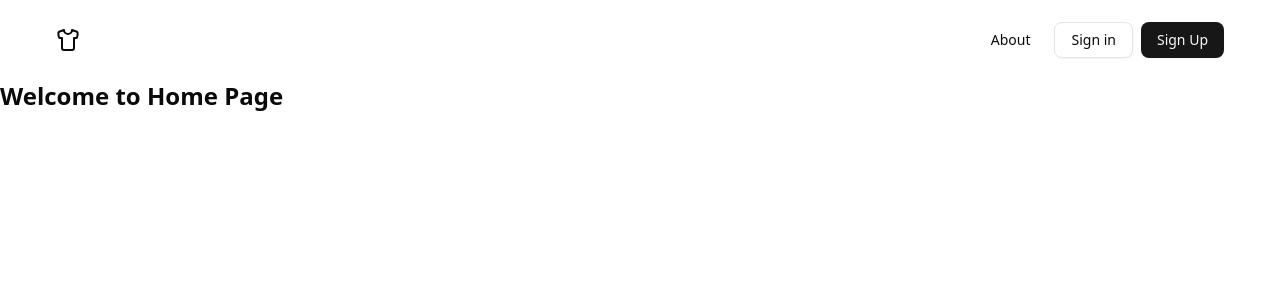
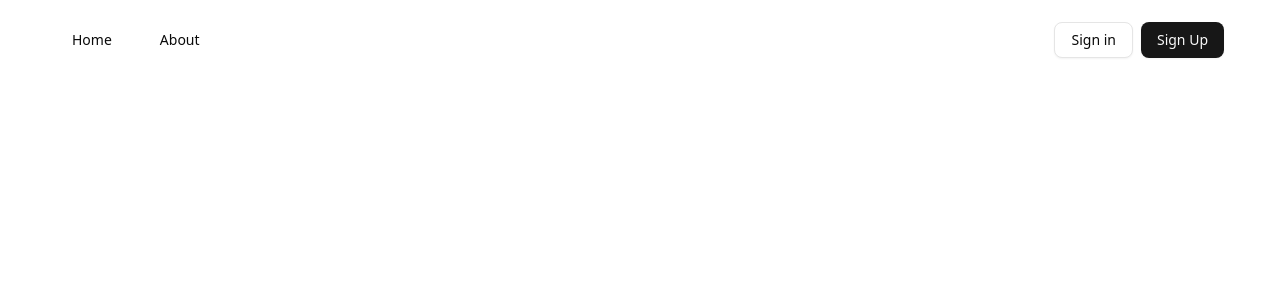
Before and after one commit to vakulenko10/fitApp-frontend, a React (Vite) app: page / in a window 1280 px wide. Shown: the top 300 px of the page. Built offline with nearby package versions, Linux system fonts and the light colour scheme.

Commit message:
New header structure and it works

```diff
--- a/src/App.jsx
+++ b/src/App.jsx
@@ -1,16 +1,14 @@
 import { BrowserRouter } from "react-router-dom";
 import { AuthWrapper } from "./components/auth/AuthWrapper";
-import Header from "./components/Header";
-import { RenderRoutes } from "./components/navigation/RenderRoutes";
+import Header from "./components/navigation/Header";
 
 function App() {
   return (
-    <AuthWrapper>
-      <BrowserRouter>
+    <BrowserRouter>
+      <AuthWrapper>
         <Header />
-        <RenderRoutes />
-      </BrowserRouter>
-    </AuthWrapper>
+      </AuthWrapper>
+    </BrowserRouter>
   );
 }
 
--- a/src/components/Header.jsx
+++ /dev/null
@@ -1,60 +0,0 @@
-import { Link } from "react-router-dom";
-import { Button } from "../components/ui/Button";
-import { AuthData } from "./auth/AuthWrapper";
-
-export default function Header() {
-  const { user, login, logout } = AuthData();
-
-  return (
-    <div className="container mx-auto px-4 md:px-6 lg:px-8">
-      <header className="flex h-20 w-full shrink-0 items-center px-4 md:px-6">
-        <Link to="/" className="mr-6 hidden lg:flex">
-          <ShirtIcon className="h-6 w-6" />
-          <span className="sr-only">ShadCN</span>
-        </Link>
-        <div className="ml-auto flex gap-2">
-          <Link to="/about" className="group inline-flex h-9 w-max items-center justify-center rounded-md bg-white px-4 py-2 text-sm font-medium transition-colors hover:bg-gray-100 hover:text-gray-900">
-            About
-          </Link>
-
-          {user.isAuthenticated ? (
-            <>
-              <Link to="/profile">
-                <Button variant="outline">Profile</Button>
-              </Link>
-              <Button onClick={logout}>Log out</Button>
-            </>
-          ) : (
-            <>
-              <Link to="/login">
-                <Button variant="outline">Sign in</Button>
-              </Link>
-              <Link to="/signup">
-                <Button>Sign Up</Button>
-              </Link>
-            </>
-          )}
-        </div>
-      </header>
-    </div>
-  );
-}
-
-function ShirtIcon(props) {
-  return (
-    <svg
-      {...props}
-      xmlns="http://www.w3.org/2000/svg"
-      width="24"
-      height="24"
-      viewBox="0 0 24 24"
-      fill="none"
-      stroke="currentColor"
-      strokeWidth="2"
-      strokeLinecap="round"
-      strokeLinejoin="round"
-    >
-      <path d="M20.38 3.46 16 2a4 4 0 0 1-8 0L3.62 3.46a2 2 0 0 0-1.34 2.23l.58 3.47a1 1 0 0 0 .99.84H6v10c0 1.1.9 2 2 2h8a2 2 0 0 0 2-2V10h2.15a1 1 0 0 0 .99-.84l.58-3.47a2 2 0 0 0-1.34-2.23z" />
-    </svg>
-  );
-}
--- /dev/null
+++ b/src/components/navigation/Header.jsx
@@ -0,0 +1,50 @@
+import { Link } from "react-router-dom";
+import { Button } from "../ui/button";
+import { AuthData } from "../auth/AuthWrapper";
+import { nav } from "./navigations";
+
+export default function Header() {
+  const { user, logout } = AuthData();
+
+  return (
+    <div className="container mx-auto px-4 md:px-6 lg:px-8">
+      <header className="flex h-20 w-full shrink-0 items-center px-4 md:px-6">
+        <nav className="flex space-x-4">
+          {nav.map((r, i) => {
+            if ((!r.isPrivate || user.isAuthenticated) && r.isMenu) {
+              return (
+                <Link
+                  key={i}
+                  to={r.path}
+                  className="group inline-flex h-9 w-max items-center justify-center rounded-md bg-white px-4 py-2 text-sm font-medium transition-colors hover:bg-gray-100 hover:text-gray-900"
+                >
+                  {r.name}
+                </Link>
+              );
+            }
+            return null;
+          })}
+        </nav>
+        <div className="ml-auto flex gap-2">
+          {user.isAuthenticated ? (
+            <>
+              <Link to="/profile">
+                <Button variant="outline">Profile</Button>
+              </Link>
+              <Button onClick={logout}>Log out</Button>
+            </>
+          ) : (
+            <>
+              <Link to="/login">
+                <Button variant="outline">Sign in</Button>
+              </Link>
+              <Link to="/signup">
+                <Button>Sign Up</Button>
+              </Link>
+            </>
+          )}
+        </div>
+      </header>
+    </div>
+  );
+}
--- a/src/components/navigation/RenderRoutes.jsx
+++ /dev/null
@@ -1,17 +0,0 @@
-import { Route, Routes } from "react-router-dom";
-import { AuthData } from "../auth/AuthWrapper";
-import { nav } from "./navigations";
-
-export const RenderRoutes = () => {
-  const { user } = AuthData();
-
-  return (
-    <Routes>
-      {nav.map((r, i) => (
-        (r.isPrivate && user.isAuthenticated) || !r.isPrivate ? (
-          <Route key={i} path={r.path} element={r.element} />
-        ) : null
-      ))}
-    </Routes>
-  );
-};
--- a/src/components/navigation/navigations.jsx
+++ b/src/components/navigation/navigations.jsx
@@ -4,10 +4,46 @@ import SignUp from "../../pages/Signup";
 const { Home, About, Login, Profile, CreateRecipe } = Pages;
 
 export const nav = [
-  { path: "/", name: "Home", element: <Home />, isMenu: true, isPrivate: false },
-  { path: "/about", name: "About", element: <About />, isMenu: true, isPrivate: false },
-  { path: "/login", name: "Login", element: <Login />, isMenu: false, isPrivate: false },
-  { path: "/profile", name: "Profile", element: <Profile />, isMenu: true, isPrivate: true },
-  { path: "/create-recipe", name: "Create Recipe", element: <CreateRecipe />, isMenu: true, isPrivate: true },
-  { path: "/signup", name: "Sign up", element: <SignUp />, isMenu: false, isPrivate: false }
+  {
+    path: "/",
+    name: "Home",
+    element: <Home />,
+    isMenu: true,
+    isPrivate: false,
+  },
+  {
+    path: "/about",
+    name: "About",
+    element: <About />,
+    isMenu: true,
+    isPrivate: false,
+  },
+  {
+    path: "/login",
+    name: "Login",
+    element: <Login />,
+    isMenu: false,
+    isPrivate: false,
+  },
+  {
+    path: "/profile",
+    name: "Profile",
+    element: <Profile />,
+    isMenu: true,
+    isPrivate: true,
+  },
+  {
+    path: "/create-recipe",
+    name: "Create Recipe",
+    element: <CreateRecipe />,
+    isMenu: true,
+    isPrivate: true,
+  },
+  {
+    path: "/signup",
+    name: "Sign up",
+    element: <SignUp />,
+    isMenu: false,
+    isPrivate: false,
+  },
 ];
```
